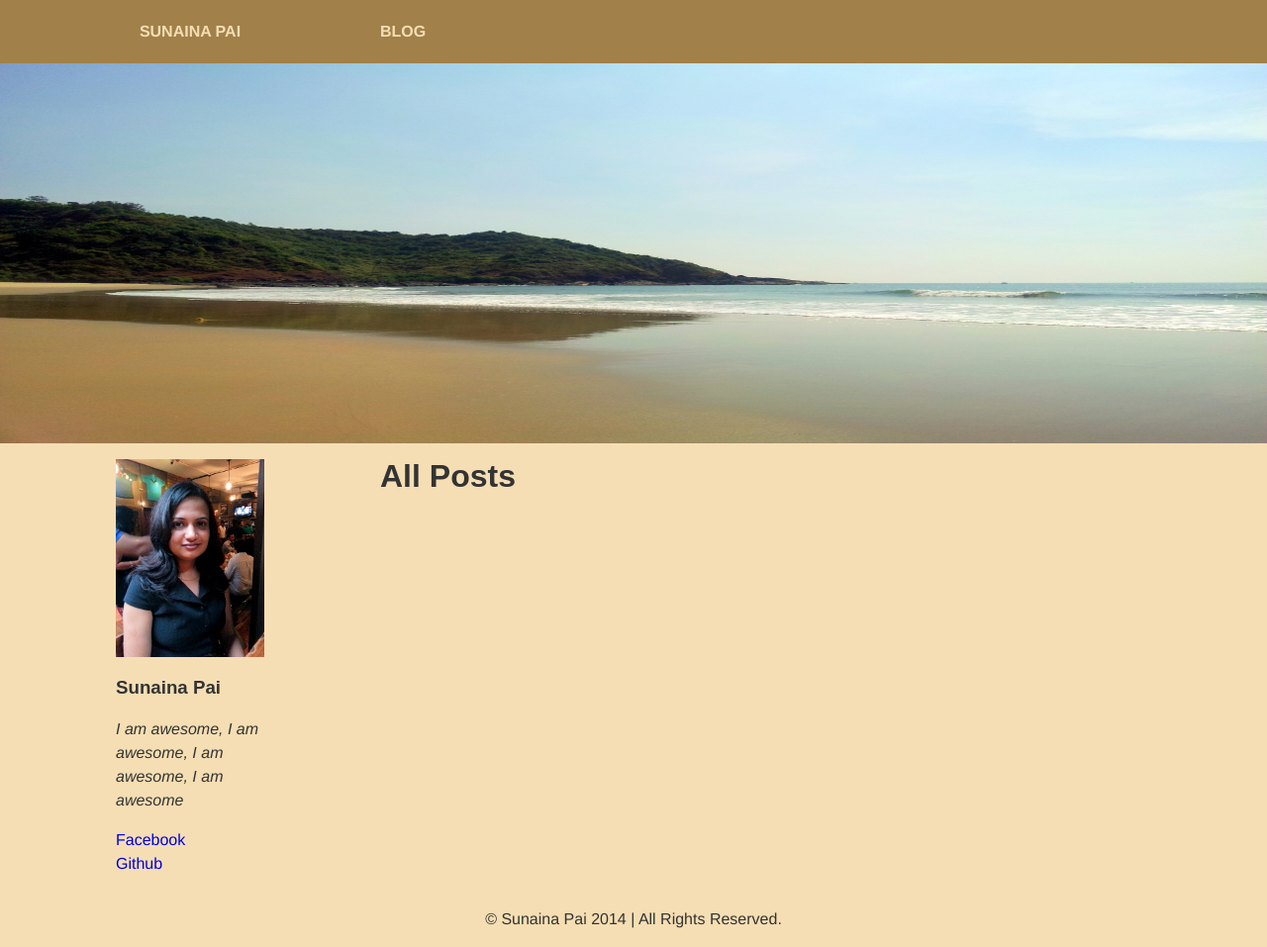
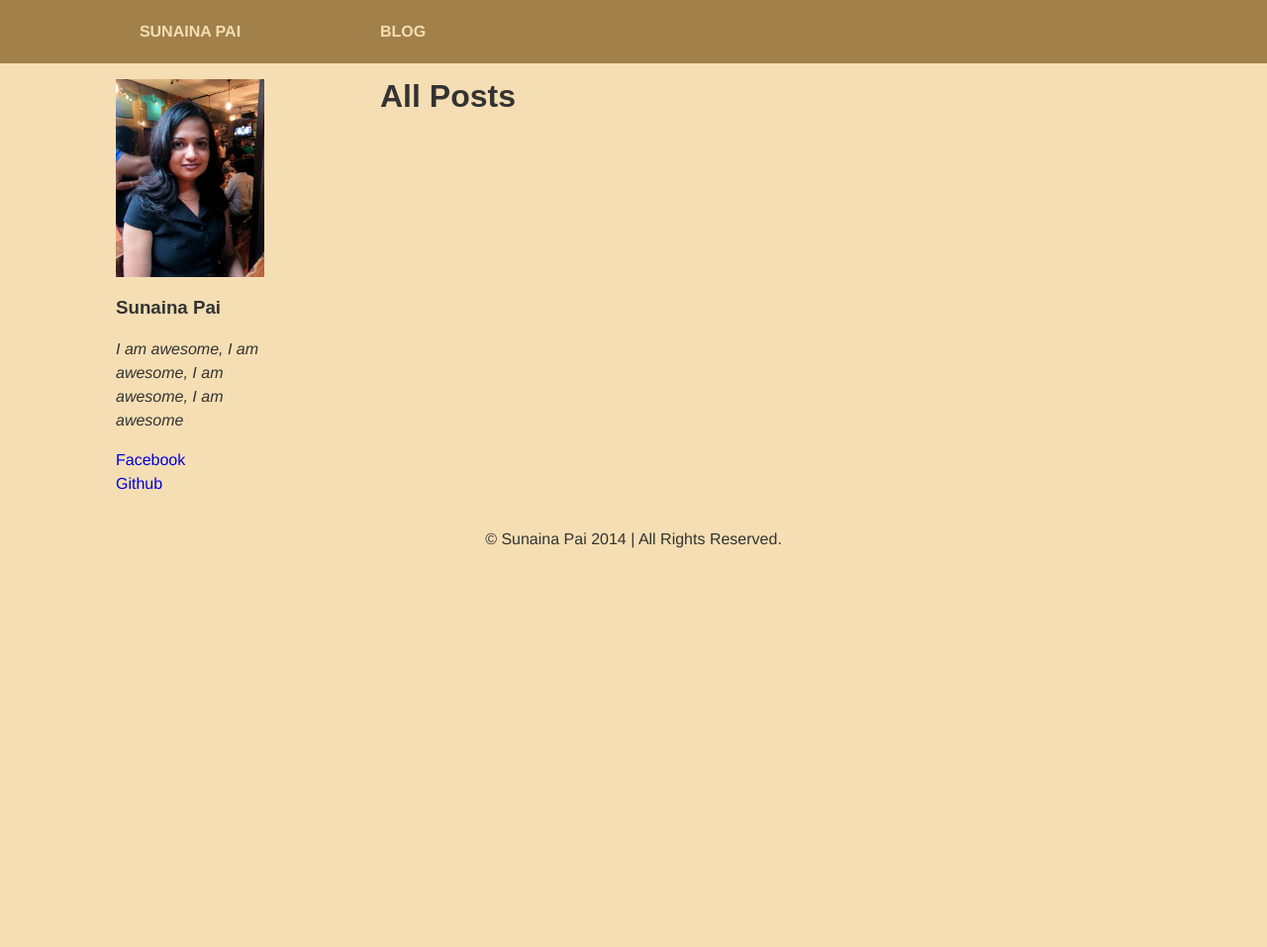
Before and after one commit to tmug/defunct-sunainapai.in-jekyll, a Jekyll site: the page built from blog/index.html, in a window 1280 px wide. Shown: the whole page at 99% size. Built offline with Jekyll 4.4.1, drawn with Linux system fonts in a browser that asks for light colours; after the commit the page ends 900 px from its top, so only the background shows below that.

Commit message:
Remove banner and position bio from blog and post

```diff
--- /dev/null
+++ b/_includes/_banner.html
@@ -0,0 +1,3 @@
+<div id="banner">
+    <img src="{{site.url}}/img/banner-image.jpg" alt="Banner Image">
+</div>
--- /dev/null
+++ b/_includes/_bio.html
@@ -0,0 +1,11 @@
+<div id="bio">
+    <img src="{{site.url}}/img/bio-image.jpg" alt="Bio Image">
+    <div class="center">
+        <h3>Sunaina Pai</h3>
+        <p>I am awesome, I am awesome, I am awesome, I am awesome</p>
+        <ul>
+            <li><a href="http://facebook.com/sunainasonu">Facebook</a></li>
+            <li><a href="http://github.com/sunainapai">Github</a></li>
+        </ul>
+    </div><!-- /.center -->
+</div><!--
--- a/_layouts/default.html
+++ b/_layouts/default.html
@@ -17,22 +17,7 @@
     </ul>
 </div>
 
-<div id="banner">
-    <img src="{{site.url}}/img/banner-image.jpg" alt="Banner Image">
-</div>
-
-<div id="bio">
-    <img src="{{site.url}}/img/bio-image.jpg" alt="Bio Image">
-    <div class="center">
-        <h3>Sunaina Pai</h3>
-        <p>I am awesome, I am awesome, I am awesome, I am awesome</p>
-        <ul>
-            <li><a href="http://facebook.com/sunainasonu">Facebook</a></li>
-            <li><a href="http://github.com/sunainapai">Github</a></li>
-        </ul>
-    </div><!-- /.center -->
-</div><!--
--->{{ content }}
+{{ content }}
 
 <div id="footer">
     <p>&copy; Sunaina Pai 2014 | All Rights Reserved.</p>
--- a/_layouts/post.html
+++ b/_layouts/post.html
@@ -1,7 +1,8 @@
 ---
 layout: default
 ---
-<div id="post">
+{% include _bio.html %}
+--><div id="post">
     <div class="article-wrap">
         <h2>{{page.title}}</h2>
         {{ content }}
--- a/blog/index.html
+++ b/blog/index.html
@@ -2,7 +2,8 @@
 layout: default
 title: All Posts
 ---
-<div id="posts">
+{% include _bio.html %}
+--><div id="posts">
     <div class="article-wrap">
         <h1>{{ page.title }}</h1>
         {% for post in site.posts %}
--- a/css/style.css
+++ b/css/style.css
@@ -136,11 +136,11 @@ code, pre {
 }
 
 #bio a {
-    // text-decoration: none;
+    //text-decoration: none;
 }
 
 #footer {
-    // background: lightpink;
+    //background: lightpink;
     text-align: center;
 }
 
@@ -151,7 +151,7 @@ a:link, a:visited {
 
 #home a:link, #home a:visited, #navigation a:link, #navigation a:visited
 {
-    color: #f5deb3; //wheat
+    color: #f5deb3; /*wheat*/
 }
 
 #posts a:link, #posts a:visited {
@@ -165,11 +165,11 @@ a:hover, a:active {
 
 #home a:hover, #home a:active, #navigation a:hover, #navigation a:active
 {
-    color: #fafad2; //lightgoldenrodyellow
+    color: #fafad2; /*lightgoldenrodyellow*/
 }
 
 #posts a:hover, #posts a:active {
-    color: #deb887; //burlywood
+    color: #deb887; /*burlywood*/
 }
 
 .largeimage {
--- a/index.html
+++ b/index.html
@@ -1,8 +1,10 @@
 ---
 layout: default
 ---
+{% include _banner.html %}
 
-<div id="content">
+{% include _bio.html %}
+--><div id="content">
     <div class="article-wrap">
         <!-- Main content -->
         <p>I told you I am awesome!</p>
```
